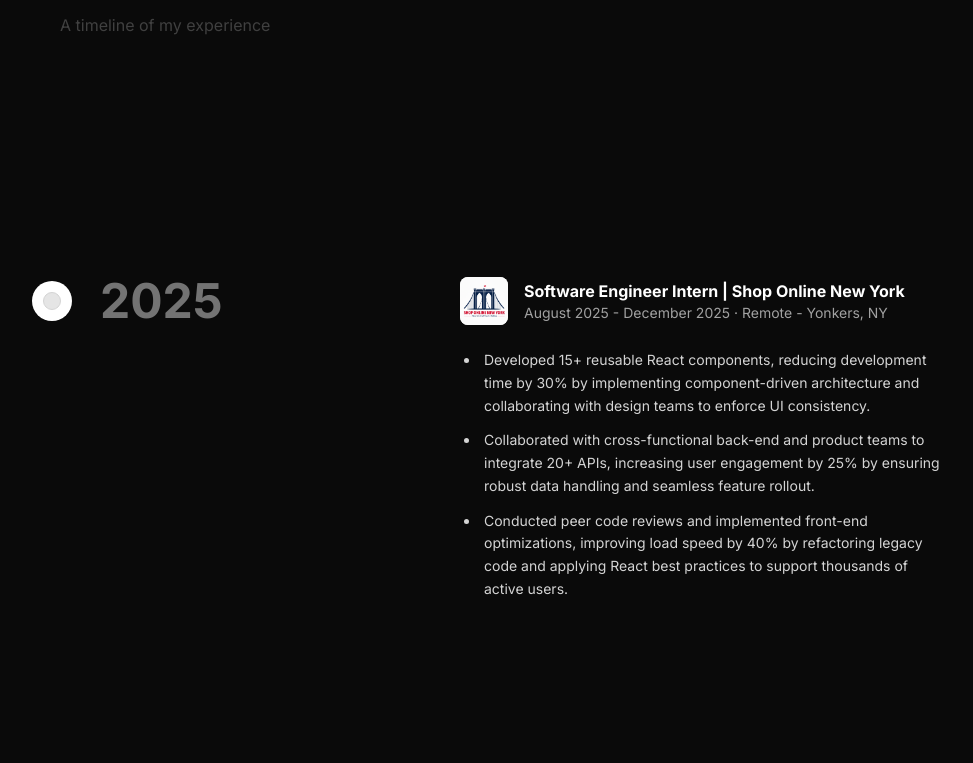
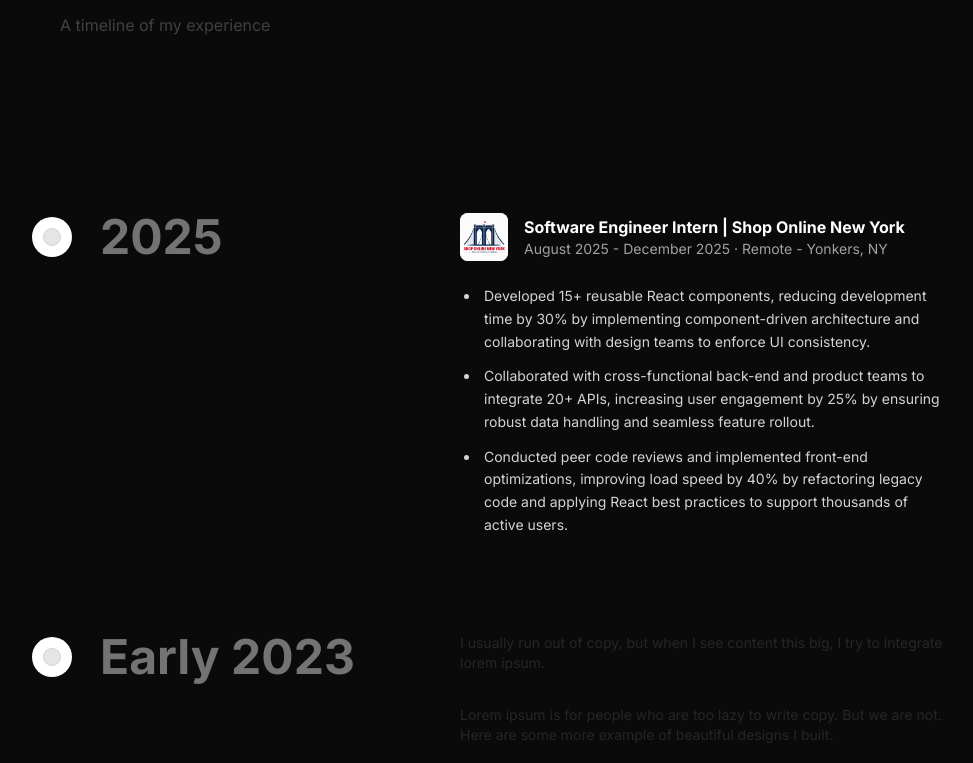
Before and after one commit to paulhwang1007/portfolio, a Next.js app: page / in a window 1280 px wide. Shown: the part 939-1702 px from the top of the page, without its empty margins (148-1121 px from the left). Built offline with nearby package versions, Linux system fonts and the light colour scheme.

Commit message:
adjust experience header spacing

```diff
--- a/src/components/ui/timeline.tsx
+++ b/src/components/ui/timeline.tsx
@@ -28,7 +28,7 @@ export const Timeline = ({ data }: { data: TimelineEntry[] }) => {
     offset: ["start 10%", "end 50%"],
   });
 
-  const heightTransform = useTransform(scrollYProgress, [0, 1], [0, height]);
+  const heightTransform = useTransform(scrollYProgress, [0, 1], [0, height - 100]);
   const opacityTransform = useTransform(scrollYProgress, [0, 0.1], [0, 1]);
 
   return (
@@ -49,7 +49,7 @@ export const Timeline = ({ data }: { data: TimelineEntry[] }) => {
         {data.map((item, index) => (
           <div
             key={index}
-            className="flex justify-start pt-10 md:pt-40 md:gap-10"
+            className="flex justify-start pt-10 md:pt-24 md:gap-10"
           >
             <div className="sticky flex flex-col md:flex-row z-40 items-center top-40 md:top-60 self-start max-w-xs lg:max-w-sm md:w-full">
               <div className="h-10 absolute left-3 md:left-3 w-10 rounded-full bg-white dark:bg-black flex items-center justify-center">
@@ -70,9 +70,9 @@ export const Timeline = ({ data }: { data: TimelineEntry[] }) => {
         ))}
         <div
           style={{
-            height: height + "px",
+            height: height - 100 + "px",
           }}
-          className="absolute md:left-8 left-8 top-2 md:top-20 overflow-hidden w-[2px] bg-[linear-gradient(to_bottom,var(--tw-gradient-stops))] from-transparent from-[0%] via-neutral-200 dark:via-neutral-700 to-transparent to-[99%]  [mask-image:linear-gradient(to_bottom,transparent_0%,black_5%,black_90%,transparent_100%)] "
+          className="absolute md:left-8 left-8 top-2 md:top-10 overflow-hidden w-[2px] bg-[linear-gradient(to_bottom,var(--tw-gradient-stops))] from-transparent from-[0%] via-neutral-200 dark:via-neutral-700 to-transparent to-[99%]  [mask-image:linear-gradient(to_bottom,transparent_0%,black_40px,black_90%,transparent_100%)] "
         >
           <motion.div
             style={{
```
